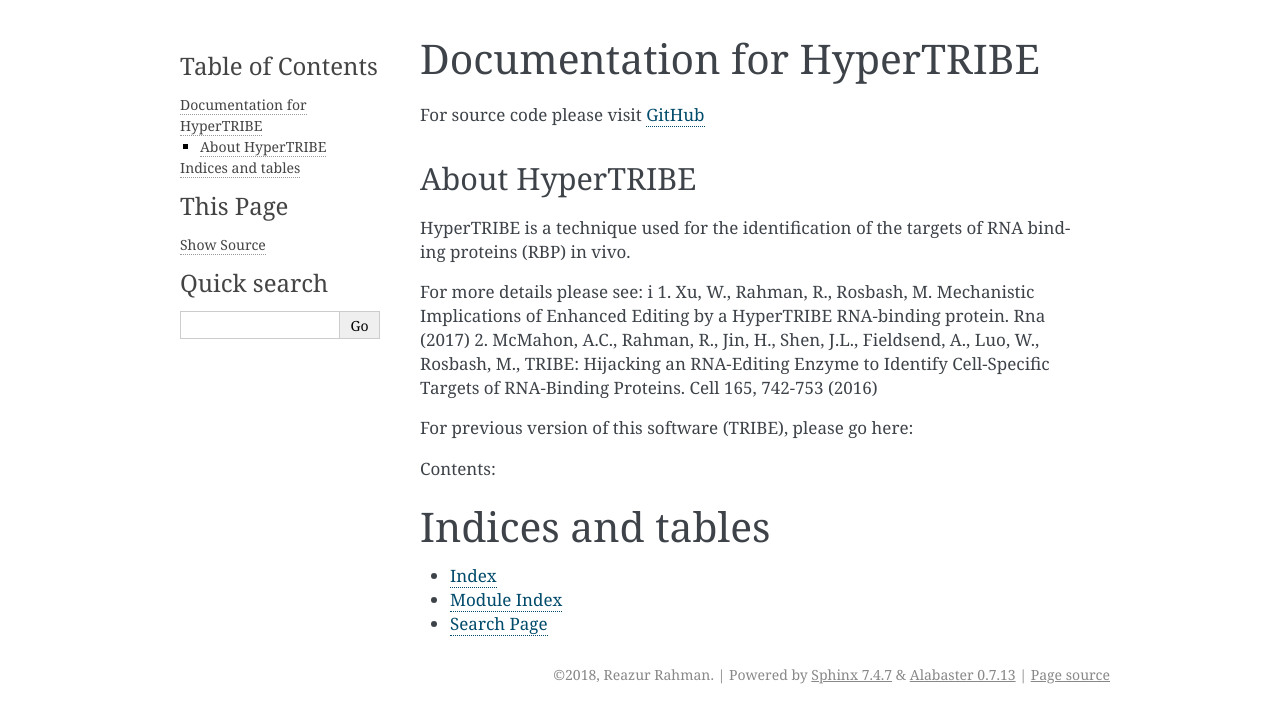
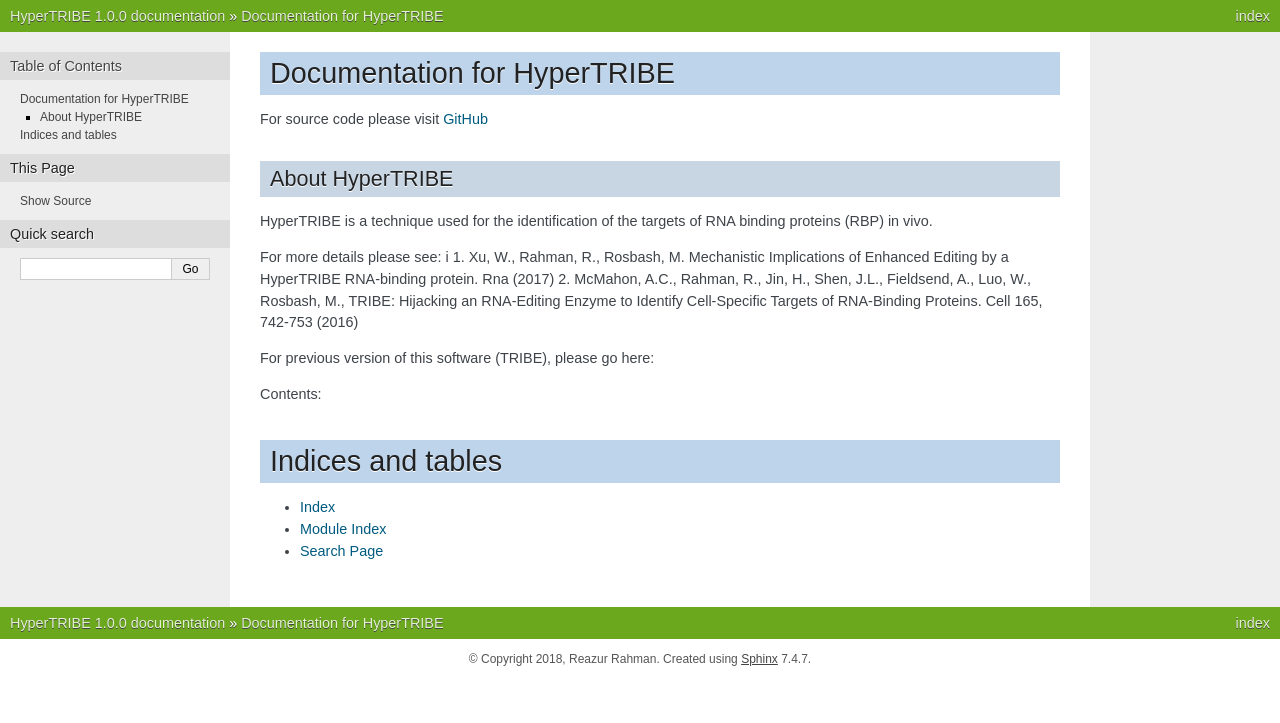
Before and after one commit to rosbashlab/HyperTRIBE, a Sphinx documentation site: the page built from docs/source/index.rst, in a window 1280 px wide. Shown: the top 723 px of the page. Built offline with Sphinx 7.4.7, drawn with Linux system fonts in a browser that asks for light colours.

Commit message:
update theme in conf.py

```diff
--- a/docs/source/conf.py
+++ b/docs/source/conf.py
@@ -16,8 +16,8 @@
 # add these directories to sys.path here. If the directory is relative to the
 # documentation root, use os.path.abspath to make it absolute, like shown here.
 #
-# import os
-# import sys
+import os
+import sys
 # sys.path.insert(0, os.path.abspath('.'))
 
 # -- General configuration ------------------------------------------------
@@ -121,8 +121,12 @@ todo_include_todos = False
 # The theme to use for HTML and HTML Help pages.  See the documentation for
 # a list of builtin themes.
 #
-html_theme = 'alabaster'
-
+#html_theme = 'alabaster'
+on_rtd = os.environ.get('READTHEDOCS', None) == 'True'
+if on_rtd:
+    html_theme = 'default'
+else:
+    html_theme = 'nature'
 # Theme options are theme-specific and customize the look and feel of a theme
 # further.  For a list of options available for each theme, see the
 # documentation.
```
